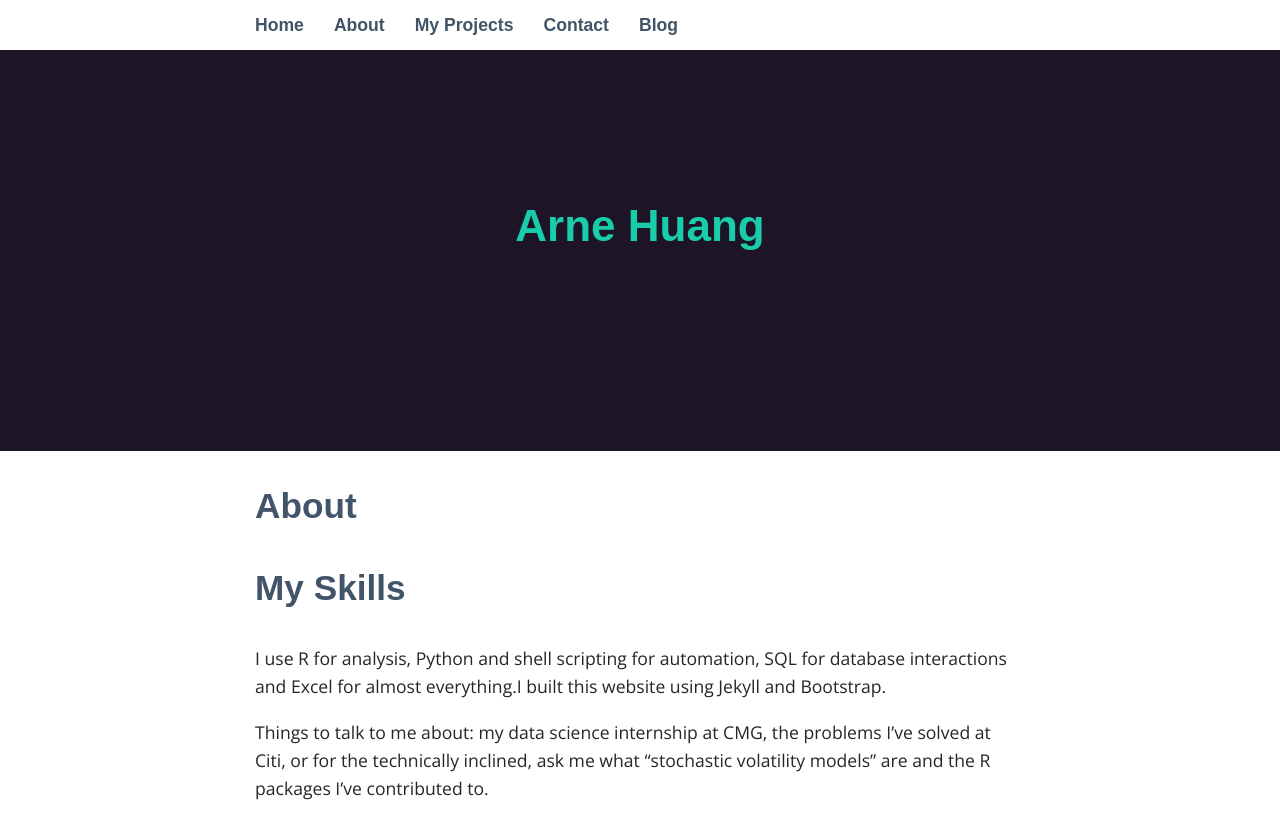
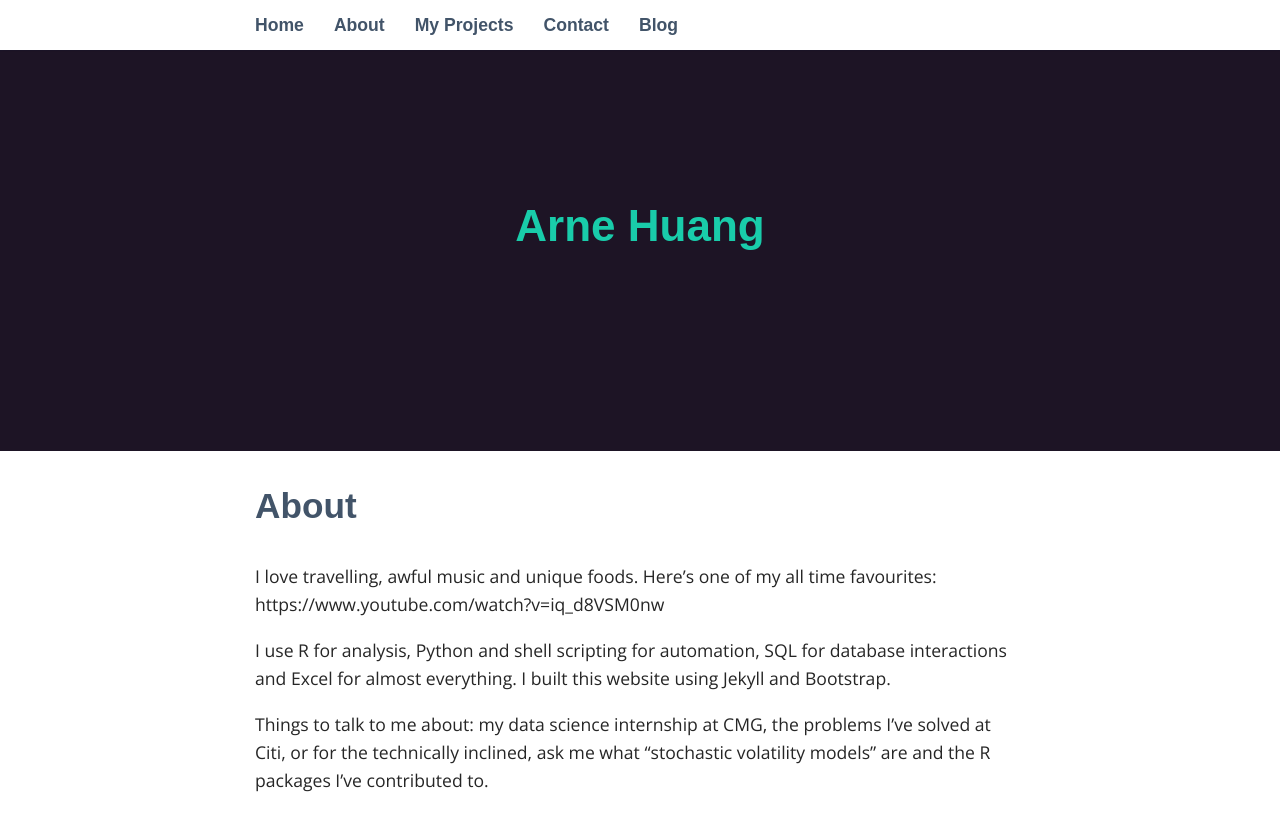
Before and after one commit to arnehuang/arnehuang.github-io, a Jekyll site: the page built from _pages/02_about.md, in a window 1280 px wide and 900 px high, scrolled down 49 px. Shown: the top 839 px of the window. Built offline with Jekyll 4.4.1, drawn with Linux system fonts in a browser that asks for light colours; some web fonts are replaced.

Commit message:
Update 02_about.md

```diff
--- a/_pages/02_about.md
+++ b/_pages/02_about.md
@@ -3,8 +3,8 @@ layout: page
 title: About
 permalink: /about/
 ---
+  I love travelling, awful music and unique foods. Here's one of my all time favourites: https://www.youtube.com/watch?v=iq_d8VSM0nw
 
-  <h2> My Skills</h2>
-  I use R for analysis, Python and shell scripting for automation, SQL for database interactions and Excel for almost everything.I built this website using Jekyll and Bootstrap.
+  I use R for analysis, Python and shell scripting for automation, SQL for database interactions and Excel for almost everything. I built this website using Jekyll and Bootstrap.
 
   Things to talk to me about: my data science internship at CMG, the problems I've solved at Citi, or for the technically inclined, ask me what "stochastic volatility models" are and the R packages I've contributed to.
```
